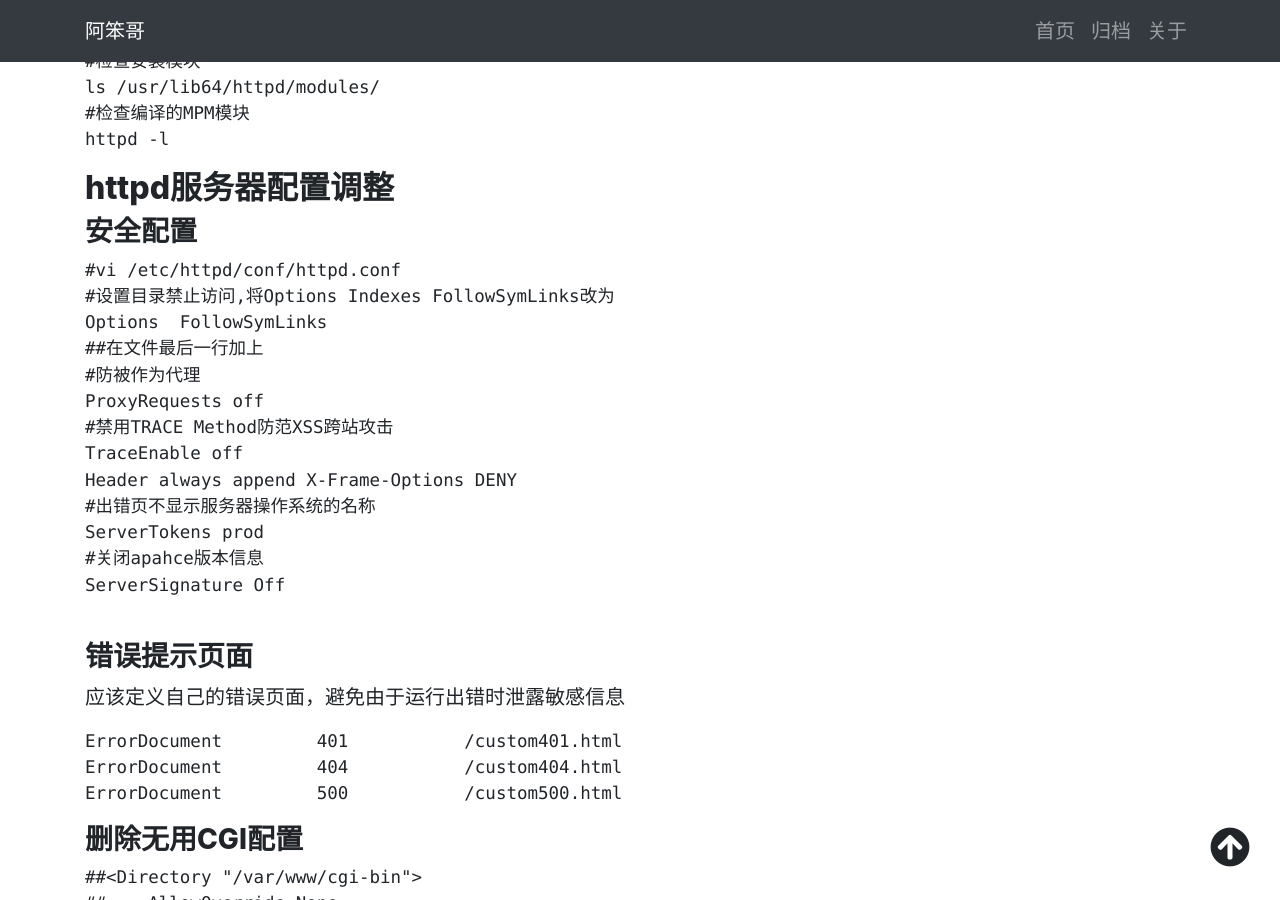
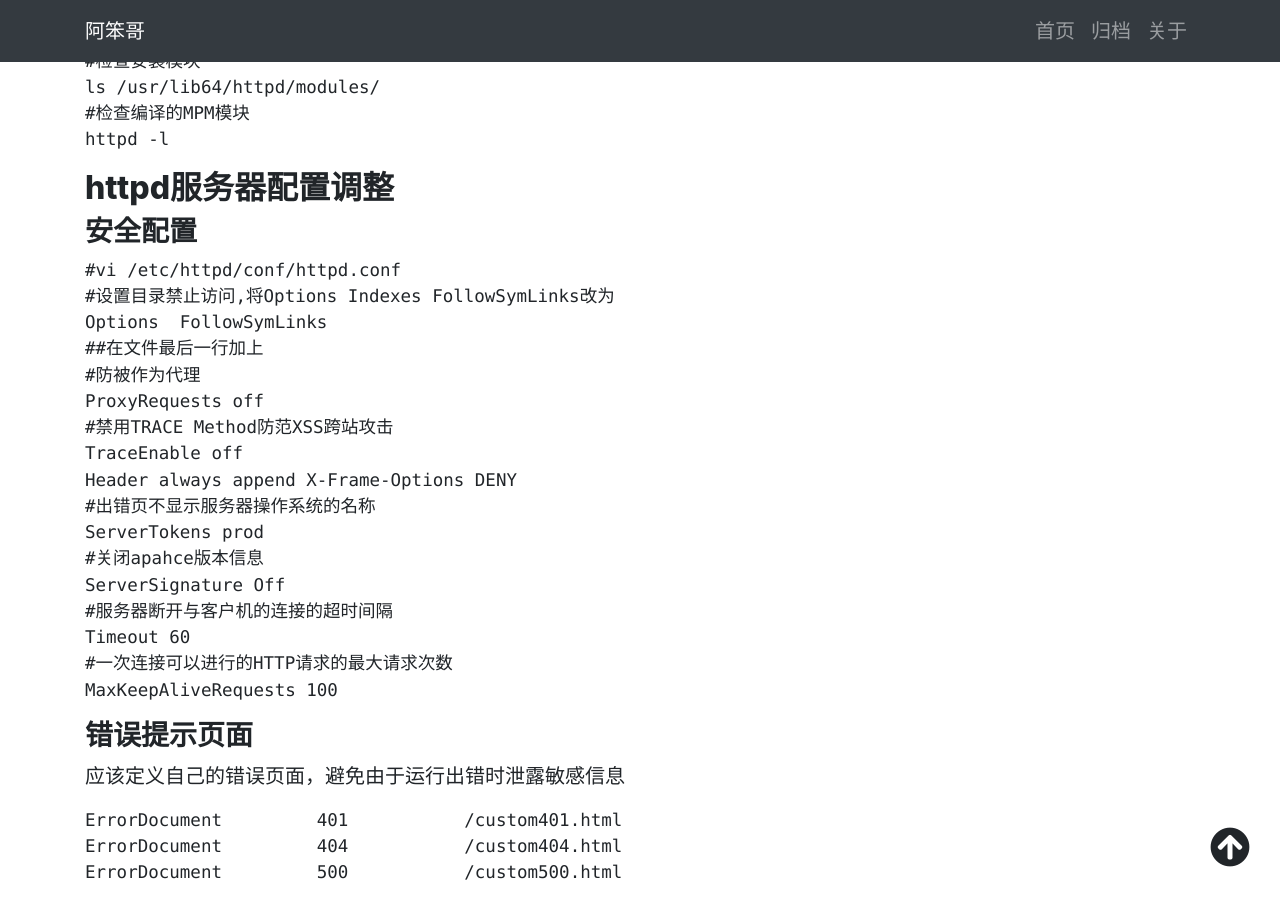
Before and after one commit to abanger/abanger.github.io, a Jekyll site: the page built from _posts/2018-06-08-centos-7-httpd-security-reinforcement.md, in a window 1280 px wide and 900 px high, scrolled down 1174 px. Built offline with Jekyll 4.4.1, drawn with Linux system fonts in a browser that asks for light colours.

Commit message:
fix:Timeout
Timeout,MaxKeepAliveRequests

````diff
--- a/_posts/2018-06-08-centos-7-httpd-security-reinforcement.md
+++ b/_posts/2018-06-08-centos-7-httpd-security-reinforcement.md
@@ -67,7 +67,10 @@ Header always append X-Frame-Options DENY
 ServerTokens prod
 #关闭apahce版本信息
 ServerSignature Off
-
+#服务器断开与客户机的连接的超时间隔
+Timeout 60
+#一次连接可以进行的HTTP请求的最大请求次数
+MaxKeepAliveRequests 100
 ```
 
 ### 错误提示页面
````
Also changed, not shown: other parts of _posts/2018-06-08-centos-7-httpd-security-reinforcement.md (+1 -0 lines).
